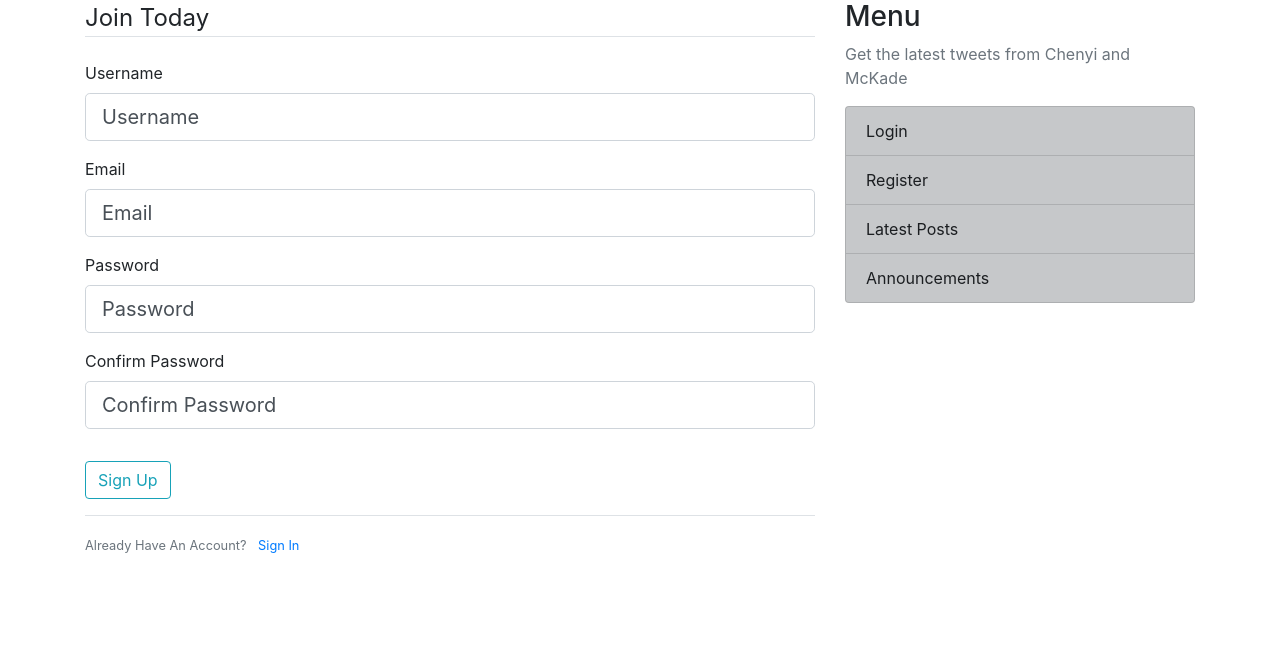
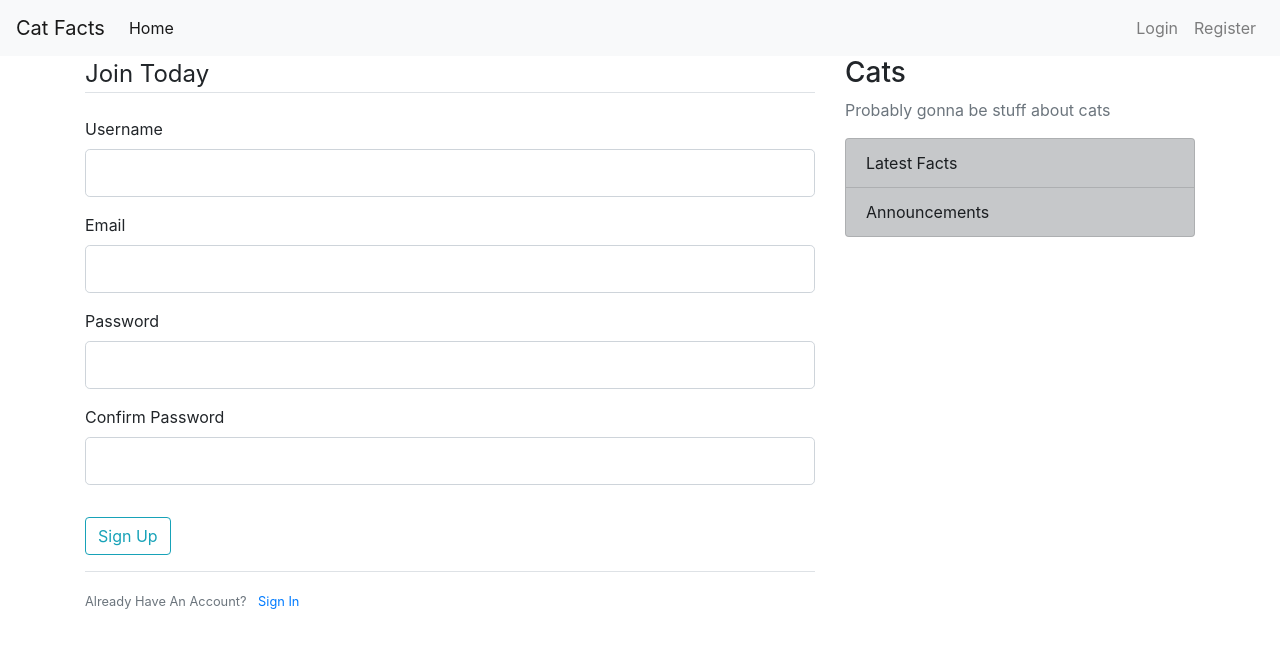
Before and after one commit to mckadesorensen/Project_493, a Flask app: page /register in a window 1280 px wide. Shown: the top 648 px of the page. Run offline with Flask 2, Linux system fonts and the light colour scheme; some libraries are stand-ins or nearby versions.

Commit message:
There are gonna be some bad commits messages on this project...

```diff
--- a/api_493.py
+++ b/api_493.py
@@ -1,7 +1,7 @@
 import html
 import json
 
-from flask import Flask, render_template
+from flask import Flask, render_template, flash, redirect, url_for
 from forms import RegistrationForm, LoginForm
 
 app = Flask(__name__)
@@ -31,18 +31,26 @@ def home() -> html:
 
 @app.route("/about")
 def about() -> html:
-    return render_template('about.html', title="About")
+    return render_template('about.html', title='About')
 
 
 @app.route("/register", methods=['GET', 'POST'])
 def register() -> None:
     form = RegistrationForm()
+    if form.validate_on_submit():
+        flash(f'Account created for {form.username.data}!', 'success')
+        return redirect(url_for('home'))
     return render_template('register.html', title="Register", form=form)
 
 
-@app.route("/login")
+@app.route("/login", methods=['GET', 'POST'])
 def login() -> None:
     form = LoginForm()
+    if form.email.data == "dmsorensen@alaska.edu" and form.password.data == 'password':
+        flash(f'Logged in!', 'success')
+        return redirect(url_for('home'))
+    else:
+        flash('Login Unsuccessful. Try again.', 'danger')
     return render_template('login.html', title="Login", form=form)
 
 
--- a/forms.py
+++ b/forms.py
@@ -4,15 +4,15 @@ from wtforms.validators import DataRequired, Length, Email, EqualTo
 
 
 class RegistrationForm(FlaskForm):
-     username = StringField("Username", validators=[DataRequired(), Length(min=2, max=20)])
-     email = StringField('Email', validators=[DataRequired(), Email()])
-     password = PasswordField('Password', validators=[DataRequired()])
-     confirm_password = PasswordField('Confirm Password', validators=[DataRequired(), EqualTo('passowrd')])
-     submit = SubmitField("Sign Up")
+    username = StringField("Username", validators=[DataRequired(), Length(min=2, max=20)])
+    email = StringField('Email', validators=[DataRequired(), Email()])
+    password = PasswordField('Password', validators=[DataRequired()])
+    confirm_password = PasswordField('Confirm Password', validators=[DataRequired(), EqualTo('password')])
+    submit = SubmitField("Sign Up")
 
 
 class LoginForm(FlaskForm):
-     email = StringField('Email', validators=[DataRequired(), Email()])
-     password = PasswordField('Password', validators=[DataRequired()])
-     remember_me = BooleanField("Remember Me")
-     submit = SubmitField("Login")
+    email = StringField('Email', validators=[DataRequired(), Email()])
+    password = PasswordField('Password', validators=[DataRequired()])
+    remember_me = BooleanField("Remember Me")
+    submit = SubmitField("Login")
--- a/templates/layout.html
+++ b/templates/layout.html
@@ -9,20 +9,48 @@
       <title>CS493 Project</title>
     {% endif %}
   </head>
+  <nav class="navbar navbar-expand-lg navbar-light bg-light">
+  <a class="navbar-brand" href="#">Cat Facts</a>
+  <button class="navbar-toggler" type="button" data-toggle="collapse" data-target="#navbarSupportedContent" aria-controls="navbarSupportedContent" aria-expanded="false" aria-label="Toggle navigation">
+    <span class="navbar-toggler-icon"></span>
+  </button>
+
+    <div class="collapse navbar-collapse" id="navbarSupportedContent">
+      <ul class="navbar-nav mr-auto">
+        <li class="nav-item active">
+          <a class="nav-link" href="{{ url_for('home') }}">Home <span class="sr-only">(current)</span></a>
+        </li>
+<!--        <li class="nav-item">-->
+<!--          <a class="nav-link" href="#">Facts</a>-->
+<!--        </li>-->
+      </ul>
+        <div class="navbar-nav">
+          <a class="nav-item nav-link" href="{{ url_for('login') }}">Login</a>
+          <a class="nav-item nav-link" href="{{ url_for('register') }}">Register</a>
+        </div>
+    </div>
+  </nav>
   <body>
       <main role="main" class="container">
         <div class="row">
           <div class="col-md-8">
+            {% with messages = get_flashed_messages(with_categories=true)%}
+              {%if messages %}
+                {% for category, message in messages %}
+                  <div class="alert alert-{{ category }}">
+                    {{ message }}
+                  </div>
+                {% endfor %}
+              {% endif %}
+            {% endwith %}
             {% block content %}{% endblock %}
           </div>
           <div class="col-md-4">
             <div class="content-section">
-              <h3>Menu</h3>
-              <p class='text-muted'>Get the latest tweets from Chenyi and McKade
+              <h3>Cats</h3>
+              <p class='text-muted'>Probably gonna be stuff about cats
                 <ul class="list-group">
-                  <li class="list-group-item list-group-item-dark">Login</li>
-                  <li class="list-group-item list-group-item-dark">Register</li>
-                  <li class="list-group-item list-group-item-dark">Latest Posts</li>
+                  <li class="list-group-item list-group-item-dark">Latest Facts</li>
                   <li class="list-group-item list-group-item-dark">Announcements</li>
                 </ul>
               </p>
--- a/templates/register.html
+++ b/templates/register.html
@@ -1,31 +1,67 @@
 {% extends "layout.html" %}
-{% block content%}
+{% block content %}
     <div class="content-section">
-        <form method="POST" action ="">
-            {{ form.hidden_tag() }} <!-- Probably should delete this to make it less secure -->
+        <form method="POST" action="">
+            {{ form.hidden_tag() }}
             <fieldset class="form-group">
                 <legend class="border-bottom mb-4">Join Today</legend>
                 <div class="form-group">
                     {{ form.username.label(class="form-control-label") }}
-                    {{ form.username.label(class="form-control form-control-lg") }}
+
+                    {% if form.username.errors %}
+                        {{ form.username(class="form-control form-control-lg is-invalid") }}
+                        <div class="invalid-feedback">
+                            {% for error in form.username.errors %}
+                                <span>{{ error }}</span>
+                            {% endfor %}
+                        </div>
+                    {% else %}
+                        {{ form.username(class="form-control form-control-lg") }}
+                    {% endif %}
                 </div>
                 <div class="form-group">
                     {{ form.email.label(class="form-control-label") }}
-                    {{ form.email.label(class="form-control form-control-lg") }}
+                    {% if form.email.errors %}
+                        {{ form.email(class="form-control form-control-lg is-invalid") }}
+                        <div class="invalid-feedback">
+                            {% for error in form.email.errors %}
+                                <span>{{ error }}</span>
+                            {% endfor %}
+                        </div>
+                    {% else %}
+                        {{ form.email(class="form-control form-control-lg") }}
+                    {% endif %}
                 </div>
                 <div class="form-group">
                     {{ form.password.label(class="form-control-label") }}
-                    {{ form.password.label(class="form-control form-control-lg") }}
+                    {% if form.password.errors %}
+                        {{ form.password(class="form-control form-control-lg is-invalid") }}
+                        <div class="invalid-feedback">
+                            {% for error in form.password.errors %}
+                                <span>{{ error }}</span>
+                            {% endfor %}
+                        </div>
+                    {% else %}
+                        {{ form.password(class="form-control form-control-lg") }}
+                    {% endif %}
                 </div>
                 <div class="form-group">
                     {{ form.confirm_password.label(class="form-control-label") }}
-                    {{ form.confirm_password.label(class="form-control form-control-lg") }}
+                    {% if form.confirm_password.errors %}
+                        {{ form.confirm_password(class="form-control form-control-lg is-invalid") }}
+                        <div class="invalid-feedback">
+                            {% for error in form.confirm_password.errors %}
+                                <span>{{ error }}</span>
+                            {% endfor %}
+                        </div>
+                    {% else %}
+                        {{ form.confirm_password(class="form-control form-control-lg") }}
+                    {% endif %}
                 </div>
             </fieldset>
             <div class="form-group">
                 {{ form.submit(class="btn btn-outline-info") }}
             </div>
-
         </form>
     </div>
     <div class="border-top pt-3">
```
Also changed, not shown: templates/login.html (+50 -2 lines).
